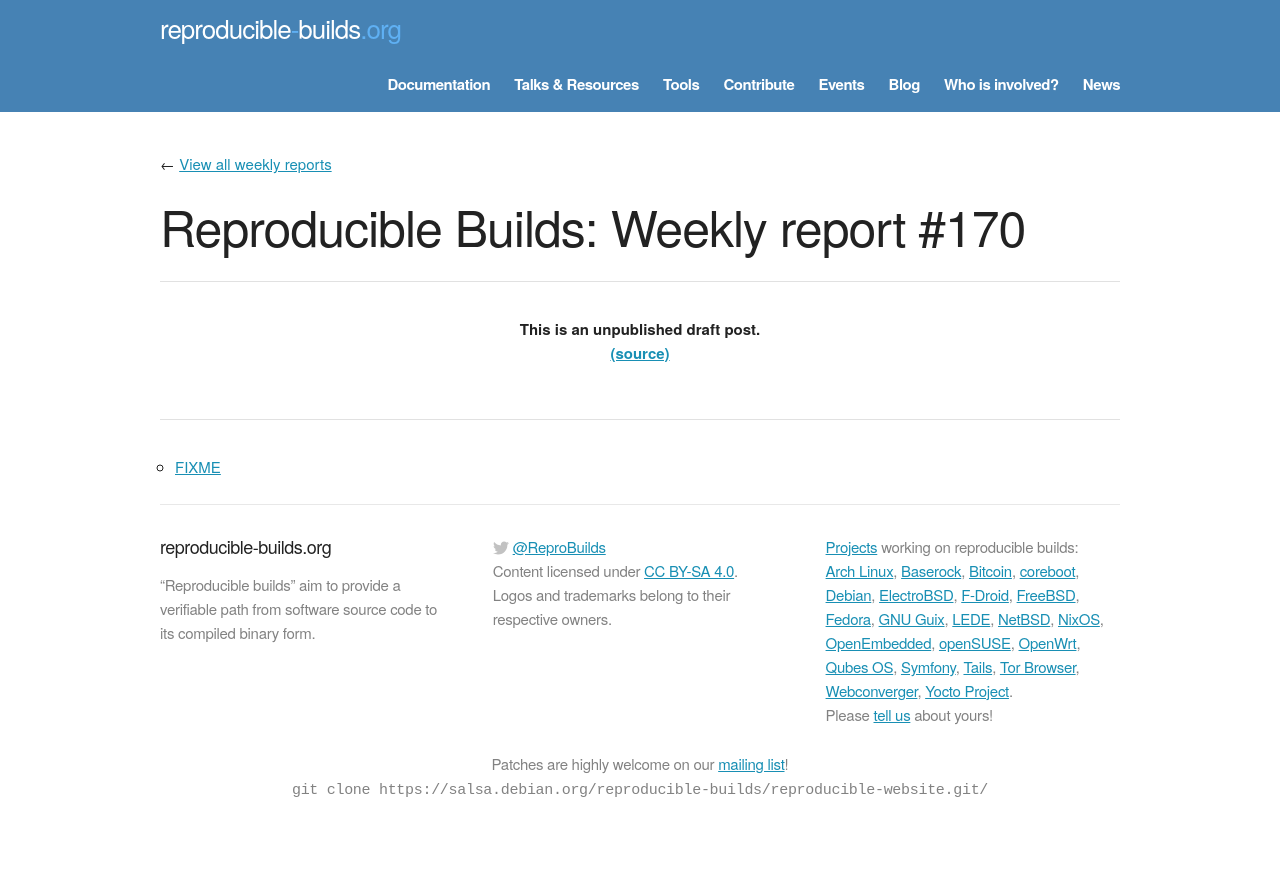
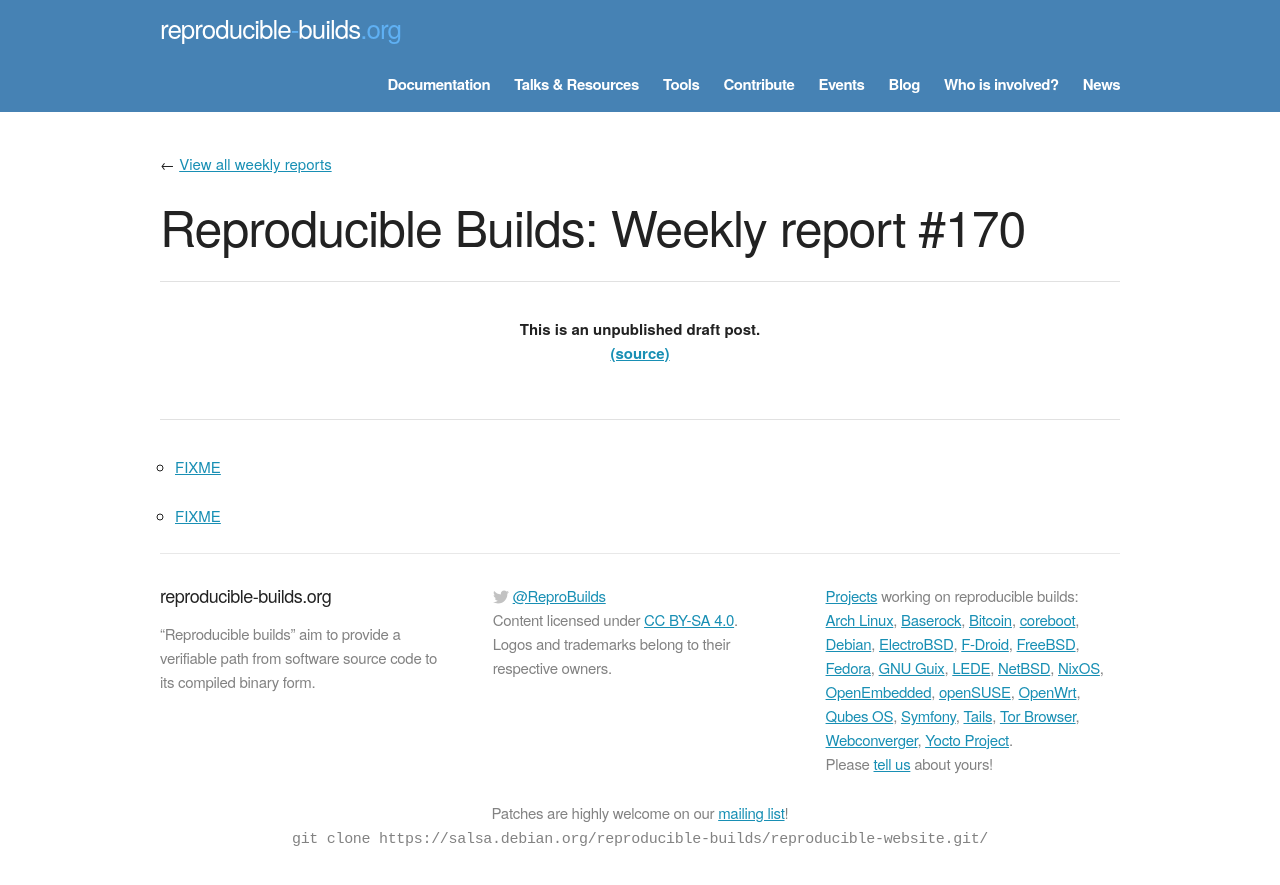
Before and after one commit to prototypefund/reproducible-website, a Jekyll site: the page built from _blog/posts/170.md, in a window 1280 px wide. Shown: the top 885 px of the page. Built offline with Jekyll 4.4.1, drawn with Linux system fonts in a browser that asks for light colours; some web fonts are replaced.

Commit message:
170 += https://www.gnu.org/software/guix/blog/2018/multi-dimensional-transactions-and-rollbacks-oh-my/

```diff
--- a/_blog/posts/170.md
+++ b/_blog/posts/170.md
@@ -4,3 +4,5 @@ week: 170
 ---
 
 * [FIXME](http://www.netbsd.org/releases/formal-8/NetBSD-8.0.html)
+
+* [FIXME](https://www.gnu.org/software/guix/blog/2018/multi-dimensional-transactions-and-rollbacks-oh-my/)
```
